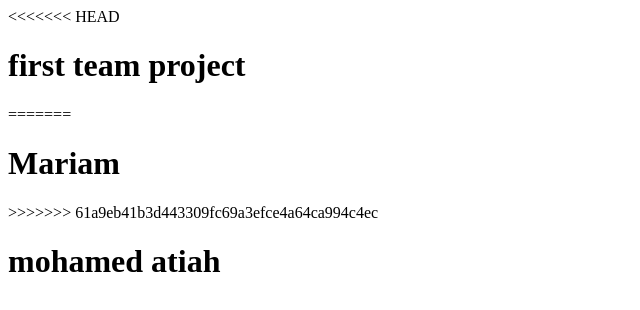
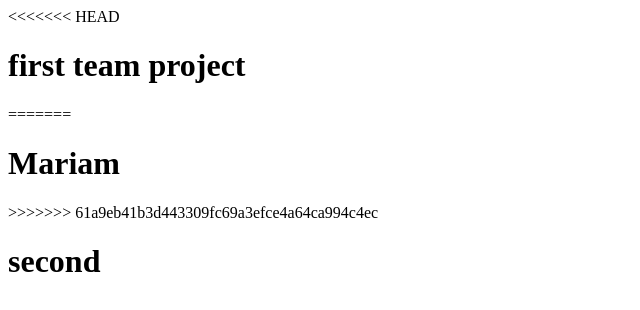
Before and after one commit to mohamedatiah/Blog-Website, an Angular app: page / in a window 1280 px wide. Shown: the top 310 px of the page, without its empty margins (0-640 px from the left). Built offline with nearby package versions, Linux system fonts and the light colour scheme.

Commit message:
Update app.component.html

```diff
--- a/src/app/app.component.html
+++ b/src/app/app.component.html
@@ -3,4 +3,4 @@
 =======
 <h1>Mariam</h1>
 >>>>>>> 61a9eb41b3d443309fc69a3efce4a64ca994c4ec
-<h1>mohamed atiah </h1>
+<h1>second</h1>
```
